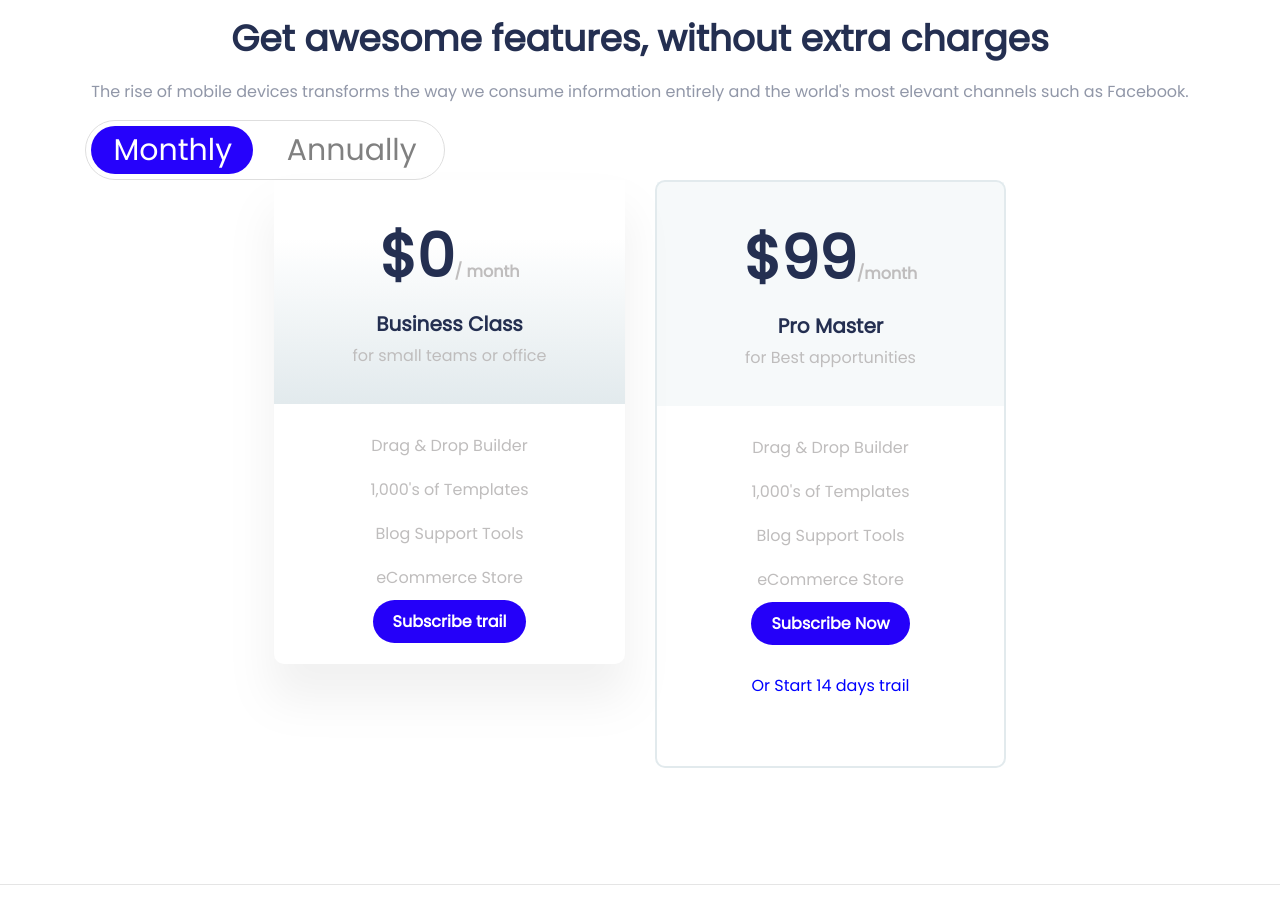
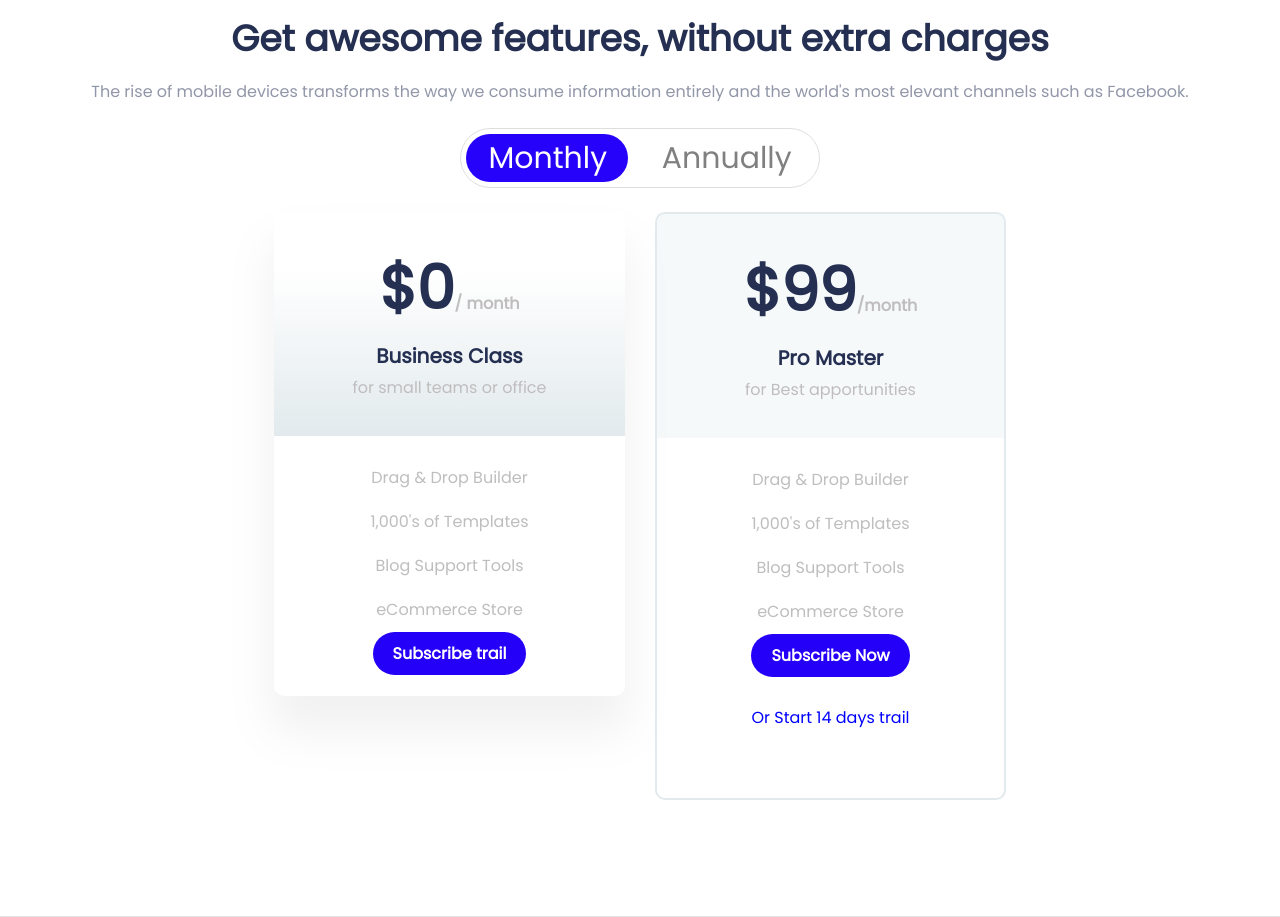
Before and after one commit to alaa-sufi/APPLAB, a plain HTML site: page index.html in a window 1280 px wide. Shown: the part 5060-5977 px from the top of the page. Drawn offline with Linux system fonts and the light colour scheme.

Commit message:
add toggle add toggle

```diff
--- a/index.html
+++ b/index.html
@@ -345,7 +345,7 @@
         extra charges</h2>
       <p class="myp">The rise of mobile devices transforms the way we consume information entirely
         and the world's most elevant channels such as Facebook.</p>
-        <div class="custom-toggle">
+        <div class="custom-toggle my-4 mx-auto">
           <input type="checkbox"  id="custom-toggle">
           <label for="custom-toggle">
             <span class="text">
```
